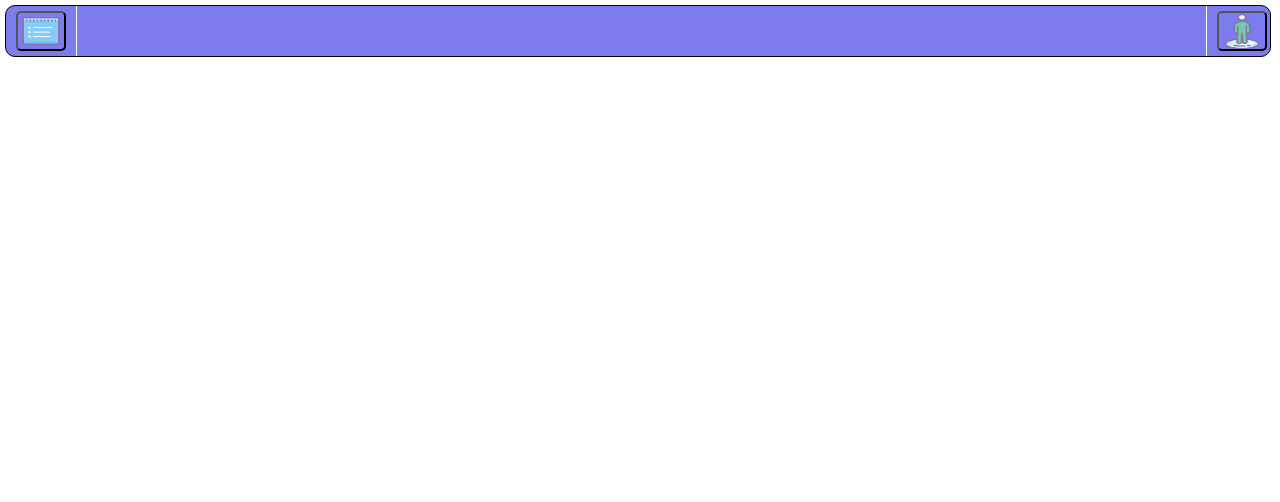
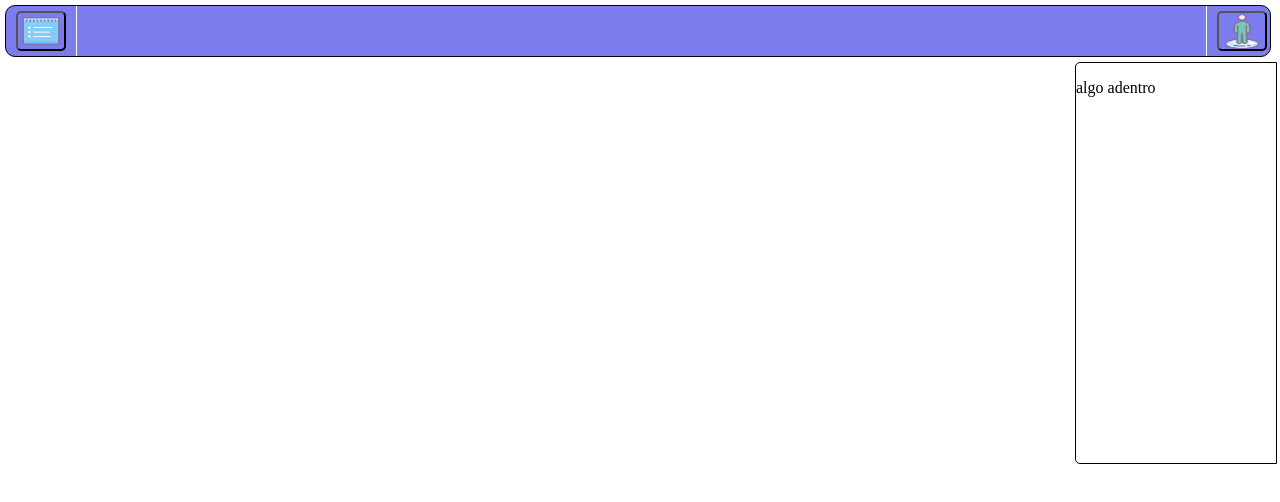
Before and after one commit to Travi995/Proyecto-Tienda, a website: page public/index.html in a window 1280 px wide. Both pictures are taken after a click on the button 1241 px from the left and 31 px from the top of the page. Drawn offline with Linux system fonts and the light colour scheme.

Commit message:
chore(JTB/Front): realizacion del menu de usuario funcional y su autmatizacion para ocultarse, y los stylos globales de la pagina

```diff
--- a/public/index.html
+++ b/public/index.html
@@ -9,12 +9,15 @@
       content="width=device-width, initial-scale=1, shrink-to-fit=no"
     />
 
+    <link rel="stylesheet" href="./src/css/styles.css" />
     <link rel="stylesheet" href="./src/css/header.css" />
     <link rel="stylesheet" href="./src/css/opcionesdesplegable.css">
+    <link rel="stylesheet" href="./src/css/desplegableUser.css">
     <link rel="stylesheet" href="./libs/sweet alert2/css/sweetalert2.min.css" />
   </head>
 
   <body >
+    <!-- este es el encabezado de la pagina -->
     <header id="cabecera">
       <button id="abrirBarraLateral">
         <img class="iconoHeader" src="./assets/media/icons/listado de iconos/icons8-feed-de-actividad-2-64.png" alt="">
@@ -26,11 +29,18 @@
       </button>
     </header>
 
+    <!-- barra lateral -->
     <div id="barraLateral">
       <button id="cerrarBarraLateral">cerrar</button>
     </div>
 
+    <!-- barra flotante para el usuario -->
+    <div id="desplegableUser">
+      <p>algo adentro</p>
+    </div>
+
     <script src="./libs/sweet alert2/javascript/sweetalert2.min.js"></script>
     <script src="./src/js/opcionesdesplegable.js"></script>
+    <script src="./src/js/desplegableUser.js"></script>
   </body>
 </html>
--- /dev/null
+++ b/public/src/css/desplegableUser.css
@@ -0,0 +1,17 @@
+
+#desplegableUser{
+    width: 200px;
+    height: 400px;
+    z-index: 3;
+    position: fixed;
+    background-color: white;
+    margin-right: 3px;
+    border: 1px solid black;
+    border-radius: 5px 0px 0px 5px;
+    right: -400px;
+    transition: all 0.5s ease-in-out;
+}
+
+.showDesplegableUser{
+    right: 0 !important;
+}
--- a/public/src/css/header.css
+++ b/public/src/css/header.css
@@ -1,12 +1,4 @@
-html,body{
-    max-width:  100%;
-    min-width:  100%;
-    max-height: 100%;
-    min-height: 100%;
-    padding: 0px !important;
-    margin : 0px !important;
-    overflow: hidden !important;
-}
+
 
 #cabecera{
     width: 98vw;
--- a/public/src/css/styles.css
+++ b/public/src/css/styles.css
@@ -0,0 +1,9 @@
+html,body{
+    max-width:  100%;
+    min-width:  100%;
+    max-height: 100%;
+    min-height: 100%;
+    padding: 0px !important;
+    margin : 0px !important;
+    overflow: hidden !important;
+}
--- /dev/null
+++ b/public/src/js/desplegableUser.js
@@ -0,0 +1,19 @@
+
+const cargarEventsUser = () => {
+
+    document.getElementById('iconoUsuario').addEventListener('focus', () => {
+        document.getElementById('desplegableUser').classList.add('showDesplegableUser')
+        console.log('el foco se ha disparado')
+    })
+
+    document.getElementById('desplegableUser').addEventListener('mouseleave', () => {
+
+        document.getElementById('desplegableUser').classList.remove('showDesplegableUser')
+    })
+}
+
+
+window.onload = () => {
+    cargarEventsUser()
+    cargarDesplegableopciones()
+}
--- a/public/src/js/opcionesdesplegable.js
+++ b/public/src/js/opcionesdesplegable.js
@@ -1,5 +1,5 @@
 
-const cargarHeader = () => {
+const cargarDesplegableopciones = () => {
 
     document.getElementById('abrirBarraLateral').addEventListener('click', () => {
 
@@ -12,4 +12,11 @@ const cargarHeader = () => {
 
 }
 
-window.onload = cargarHeader
+
+
+
+/*asumiendo k el boton tiene un id llamado miBtn */
+
+// document.getElementById('miBtn').style.backgroundImage = 'url'
+ /*donde dice url se pone la direccion de la imagen si te ekivocas en la url de la imagen obviamente
+ no va a salir nada esta es una via por asi decirlo la mas corta pero expensa a errores  */
```
